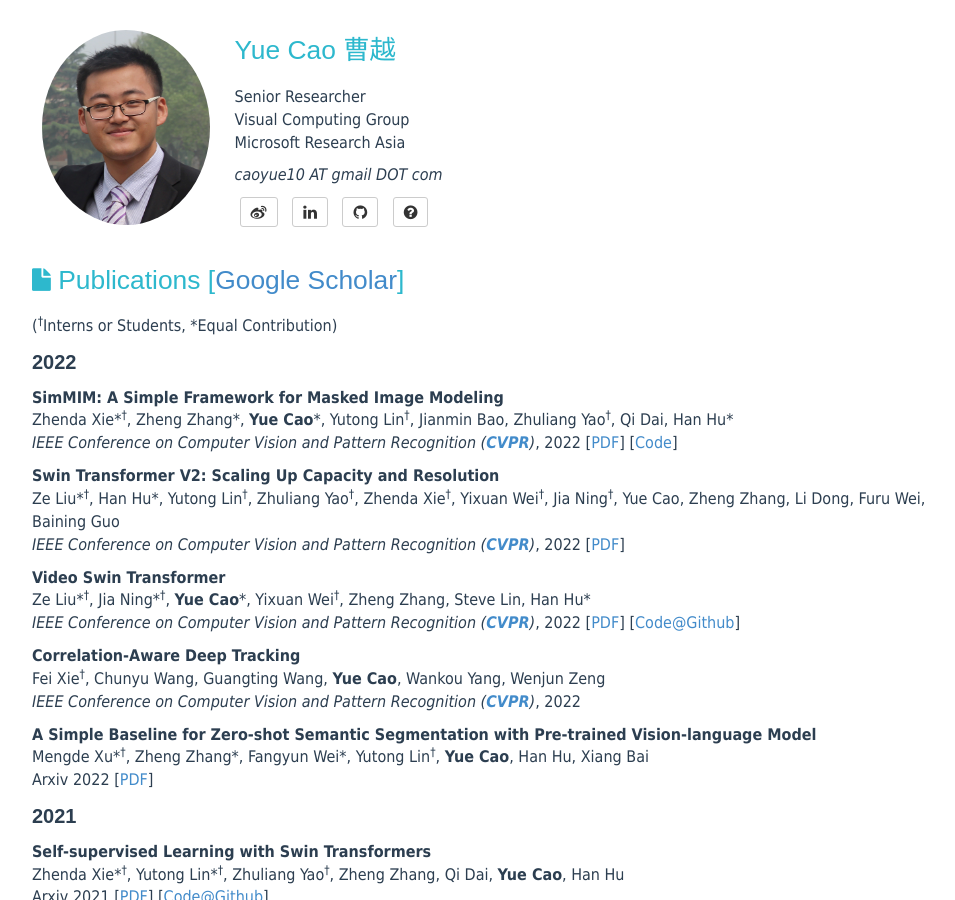
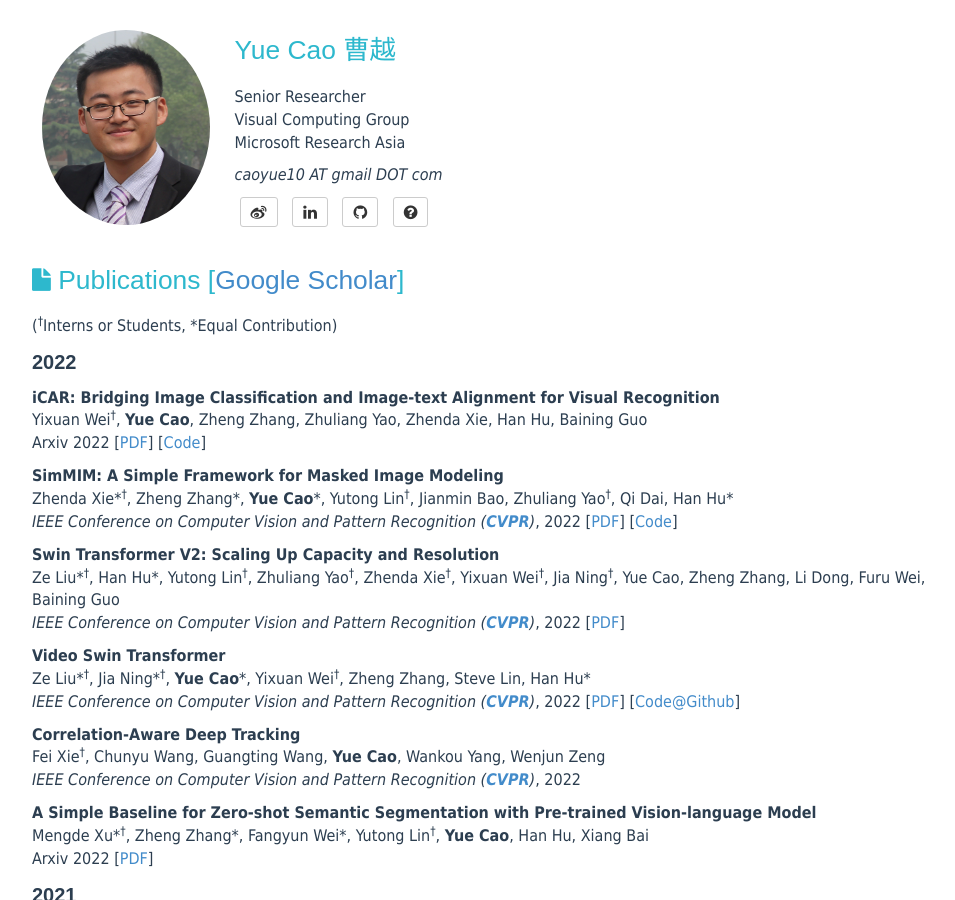
Before and after one commit to caoyue10/caoyue10.github.io, a Jekyll site: the page built from allpub.html, in a window 1280 px wide and 900 px high. Shown: the whole window, without its empty margins (138-1093 px from the left). Built offline with Jekyll 4.4.1, drawn with Linux system fonts in a browser that asks for light colours.

Commit message:
Update allpub.html

```diff
--- a/allpub.html
+++ b/allpub.html
@@ -8,6 +8,10 @@ layout: page
     </header>
 	<p>(<sup><span>&#8224;</span></sup>Interns or Students, *Equal Contribution)</p>
 	<p style="font-size:20px;font-weight:bold;font-family:Arial,sans-serif;">2022</p>
+	<p><strong>iCAR: Bridging Image Classification and Image-text Alignment for Visual Recognition</strong><br>
+            Yixuan Wei<sup><span>&#8224;</span></sup>, <strong>Yue Cao</strong>, Zheng Zhang, Zhuliang Yao, Zhenda Xie, Han Hu, Baining Guo<br>
+	    Arxiv 2022  [<a href="https://arxiv.org/abs/2204.10760">PDF</a>] [<a href="https://github.com/weiyx16/iCAR">Code</a>]
+            </p >
 	<p><strong>SimMIM: A Simple Framework for Masked Image Modeling</strong><br>
             Zhenda Xie*<sup><span>&#8224;</span></sup>, Zheng Zhang*, <strong>Yue Cao</strong>*, Yutong Lin<sup><span>&#8224;</span></sup>, Jianmin Bao, Zhuliang Yao<sup><span>&#8224;</span></sup>, Qi Dai, Han Hu*<br>
 	    <em>IEEE Conference on Computer Vision and Pattern Recognition (<a href="http://cvpr2022.thecvf.com/"><strong>CVPR</strong></a>)</em>, 2022 [<a href="https://arxiv.org/abs/2111.09886">PDF</a>] [<a href="https://github.com/microsoft/SimMIM">Code</a>]
```
